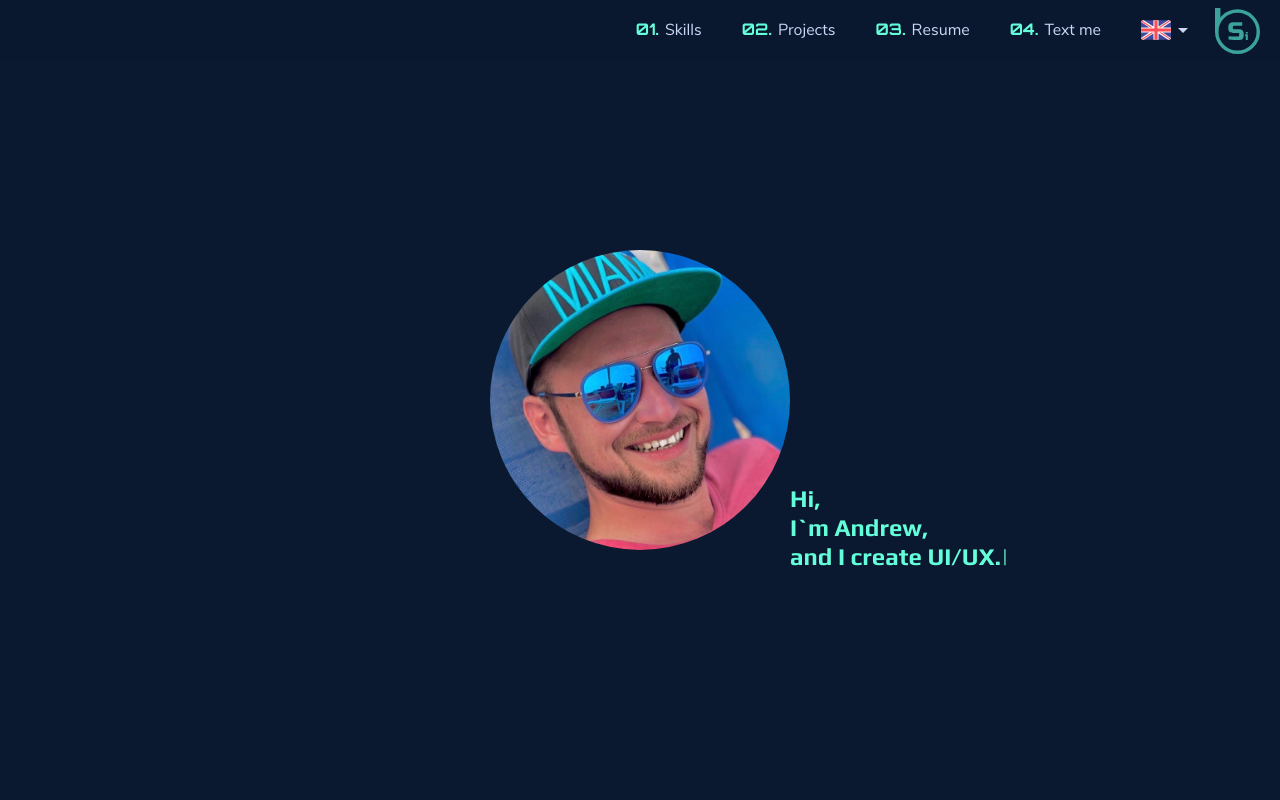
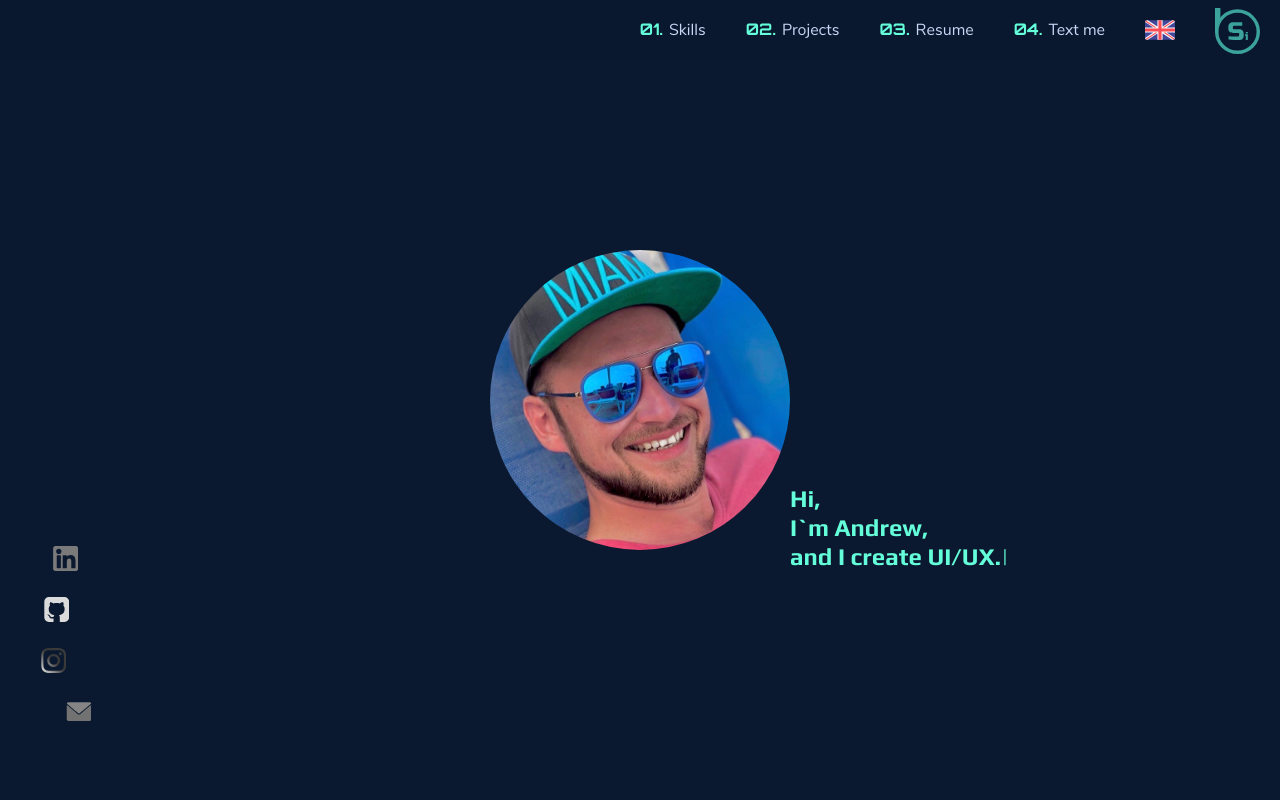
Before and after one commit to sibiryakov090591/portfolio_src, a React (Create React App) app: page / in a window 1280 px wide. Shown: the top 800 px of the page. Built offline with nearby package versions, Linux system fonts and the light colour scheme.

Commit message:
added lang menu for mobile

```diff
--- a/src/components/langMenu/LangMenu.js
+++ b/src/components/langMenu/LangMenu.js
@@ -5,7 +5,6 @@
 import Paper from "@material-ui/core/Paper";
 import Popper from "@material-ui/core/Popper";
 import MenuList from "@material-ui/core/MenuList";
-import ArrowDropDownIcon from "@material-ui/icons/ArrowDropDown";
 import flag_ru from "../../images/lang_ru.svg";
 import flag_en from "../../images/lang_en.svg";
 import { useI18n } from "../../services/I18next";
@@ -53,7 +52,6 @@
             ) : (
               <img className={classes.langFlag} src={flag_ru} alt="flag_en" />
             )}
-            <ArrowDropDownIcon />
           </div>
         </div>
       </div>
--- a/src/components/langMenu/styles.js
+++ b/src/components/langMenu/styles.js
@@ -6,6 +6,9 @@
   },
   langFlag: {
     width: 30,
+    [theme.breakpoints.down("sm")]: {
+      width: 50,
+    },
   },
 }));
 
--- a/src/components/menu/Menu.tsx
+++ b/src/components/menu/Menu.tsx
@@ -9,6 +9,18 @@
 import { useI18n } from "../../services/I18next";
 import LangMenu from "../langMenu/LangMenu";
 import Hidden from "@material-ui/core/Hidden";
+import { withStyles, Theme, createStyles } from "@material-ui/core/styles";
+import Switch, { SwitchClassKey, SwitchProps } from "@material-ui/core/Switch";
+import ru_flag from "../../images/lang_ru.svg";
+import en_flag from "../../images/lang_en.svg";
+
+interface Styles extends Partial<Record<SwitchClassKey, string>> {
+  focusVisible?: string;
+}
+
+interface Props extends SwitchProps {
+  classes: Styles;
+}
 
 const Menu: React.FC = () => {
   const classes = useStyles();
@@ -18,6 +30,7 @@
 
   const [scrollTop, setScrollTop] = useState(0);
   const [isOpen, setIsOpen] = useState(false);
+  const [lang, setLang] = useState(() => localStorage.getItem("locale"));
 
   useEffect(() => {
     window.addEventListener("scroll", () => setScrollTop(window.pageYOffset));
@@ -88,7 +101,9 @@
           </Link>
         </div>
       </Hidden>
+
       <div></div>
+
       {/*Mobile*/}
       <div
         ref={burgerRef}
@@ -165,6 +180,7 @@
             </Link>
           </ul>
         </nav>
+        <LangMenu />
       </div>
 
       {/*Desktop*/}
--- a/src/components/menu/styles.ts
+++ b/src/components/menu/styles.ts
@@ -112,6 +112,7 @@
   mobileMenuWrapper: {
     zIndex: 10,
     display: "flex",
+    flexDirection: "column",
     justifyContent: "center",
     alignItems: "center",
     background: theme.palette.background.dark,
@@ -144,7 +145,7 @@
     left: 0,
   },
   langWrapper: {
-    marginRight: 20,
+    marginRight: 40,
     [theme.breakpoints.down("sm")]: {
       display: "none",
     },
```
